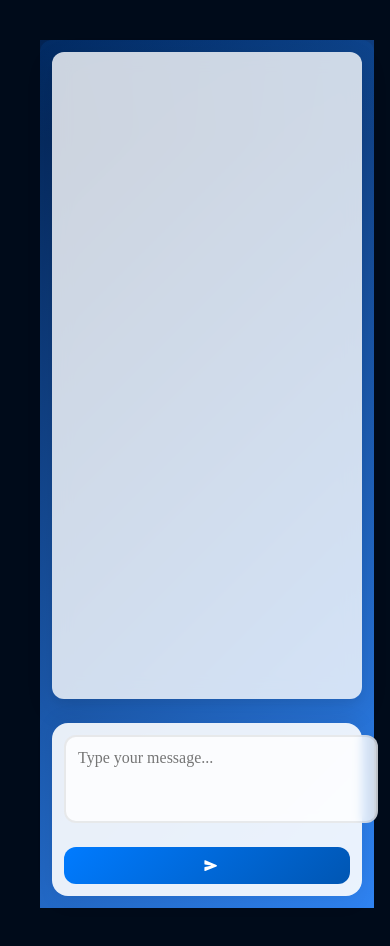
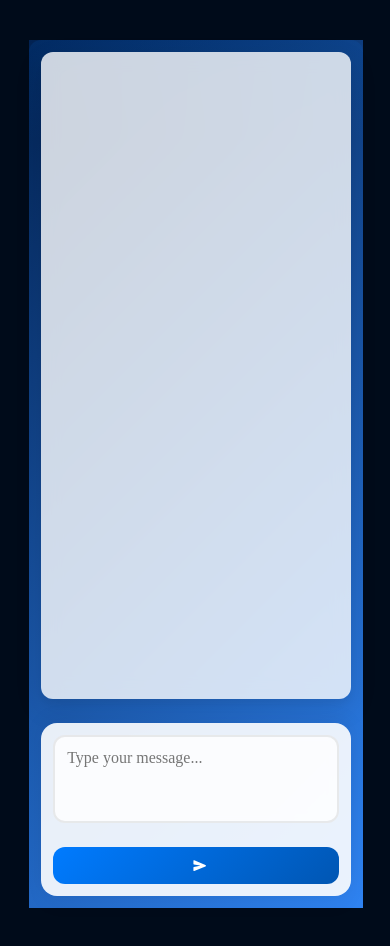
Before and after one commit to RayRugie/text-processor-ai, a React (Vite) app: page / in a window 390 px wide. Built offline with nearby package versions, Linux system fonts and the light colour scheme.

Commit message:
chat interface UI fixed

```diff
--- a/src/components/ChatInterface.scss
+++ b/src/components/ChatInterface.scss
@@ -3,7 +3,7 @@
   display: flex;
   flex-direction: column;
   height: 100vh;
-  max-width: inherit;
+  max-width: 1200px;
   width: 100%;
   margin: 0 auto;
   padding: 1.5rem;
@@ -390,6 +390,9 @@
 @media (max-width: 768px) {
   .chat-interface {
     padding: 0.75rem;
+    height: 100svh;
+    margin-left: -3.5%;
+
 
     .messages-container {
       padding: 1rem;
@@ -444,7 +447,7 @@
 
       .input-field {
         padding: 0.75rem;
-        width: 100%;
+        width: 90%;
         font-size: 16px; /* Prevents iOS zoom on focus */
       }
 
```
